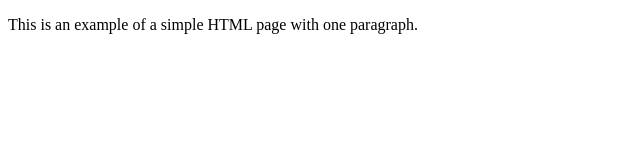
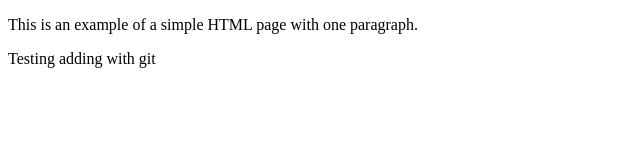
Before and after one commit to jasanbornn/website, a plain HTML site: page index.html in a window 1280 px wide. Shown: the whole page, without its empty margins (0-640 px from the left). Drawn offline with Linux system fonts and the light colour scheme.

Commit message:
Testing adding to website with git

```diff
--- a/index.html
+++ b/index.html
@@ -5,5 +5,6 @@
     </head>
     <body>
         <p>This is an example of a simple HTML page with one paragraph.</p>
+        <p>Testing adding with git</p>
     </body>
 </html>
```
